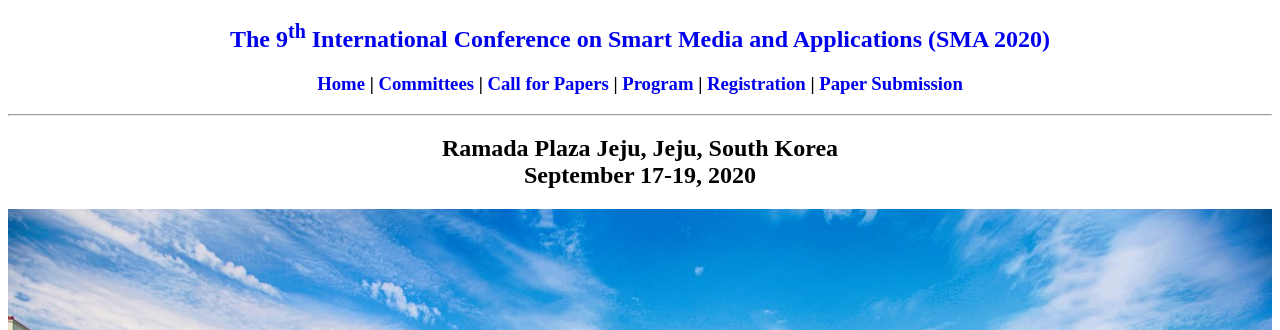
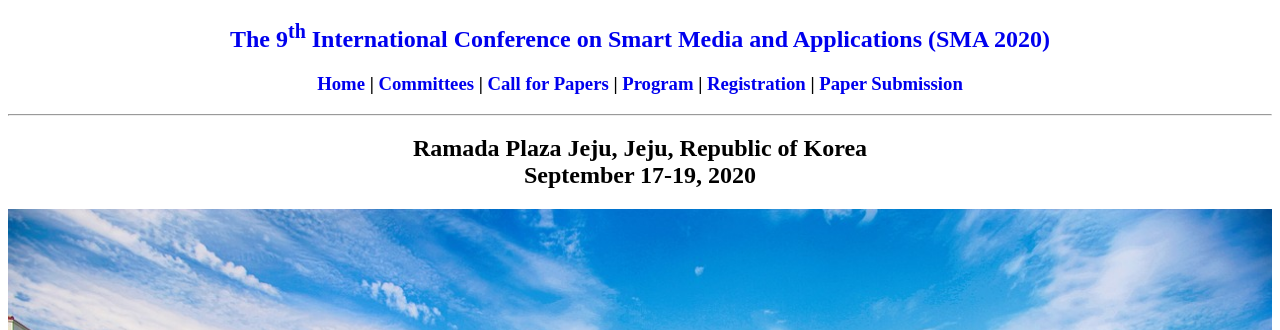
Before and after one commit to icea-conf/sma-2020.github.io, a Jekyll site: the page built from index.html, in a window 1280 px wide. Shown: the top 330 px of the page. Built offline with Jekyll 4.4.1, drawn with Linux system fonts in a browser that asks for light colours; the list of posts is cut into pages by our own code.

Commit message:
Update index.html

```diff
--- a/index.html
+++ b/index.html
@@ -6,7 +6,7 @@ title: SMA 2020
 <div>
       <center>
             <h2>
-                  Ramada Plaza Jeju, Jeju, South Korea</br>
+                  Ramada Plaza Jeju, Jeju, Republic of Korea</br>
                   September 17-19, 2020
             </h2>
 
```
